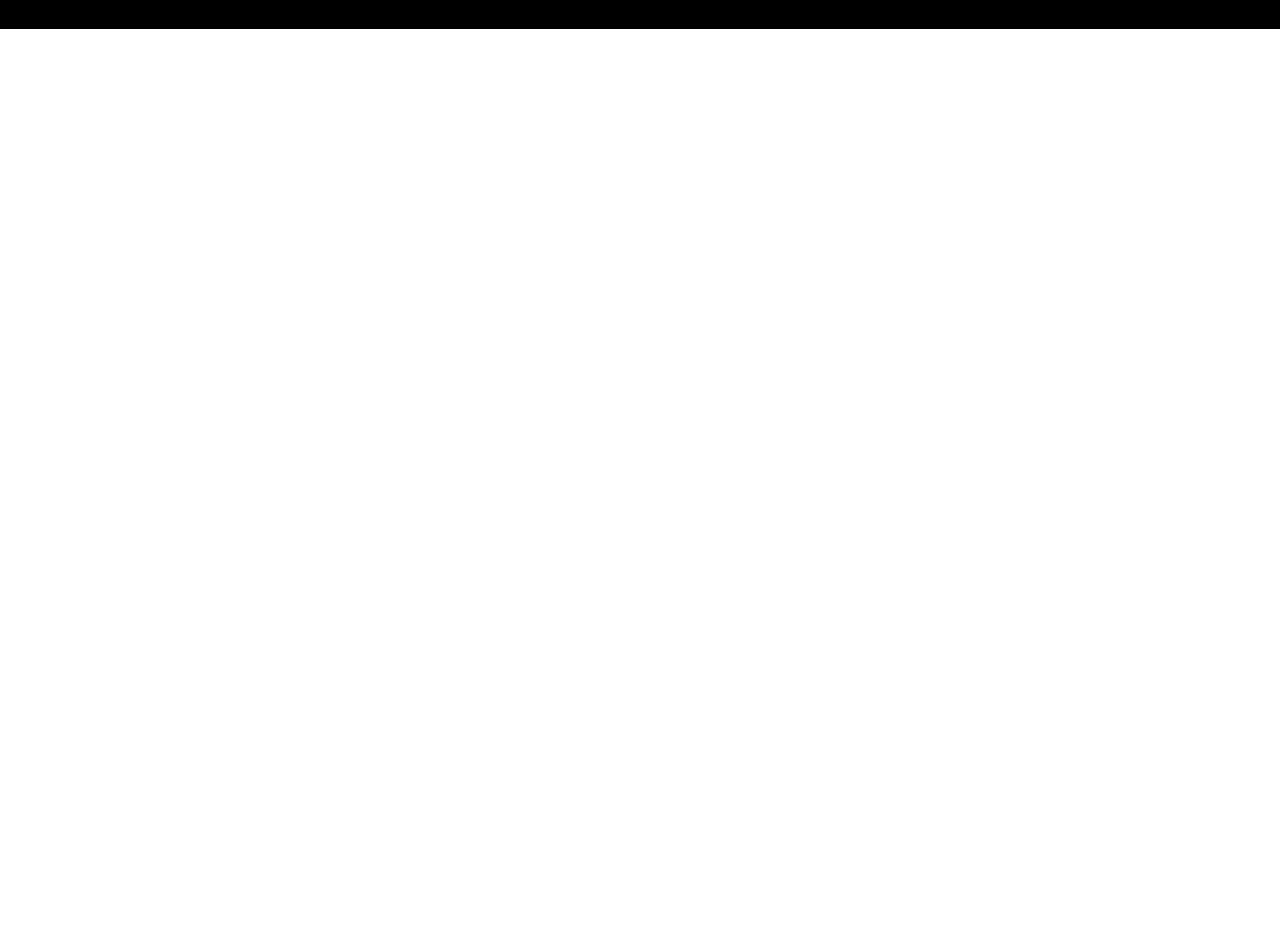
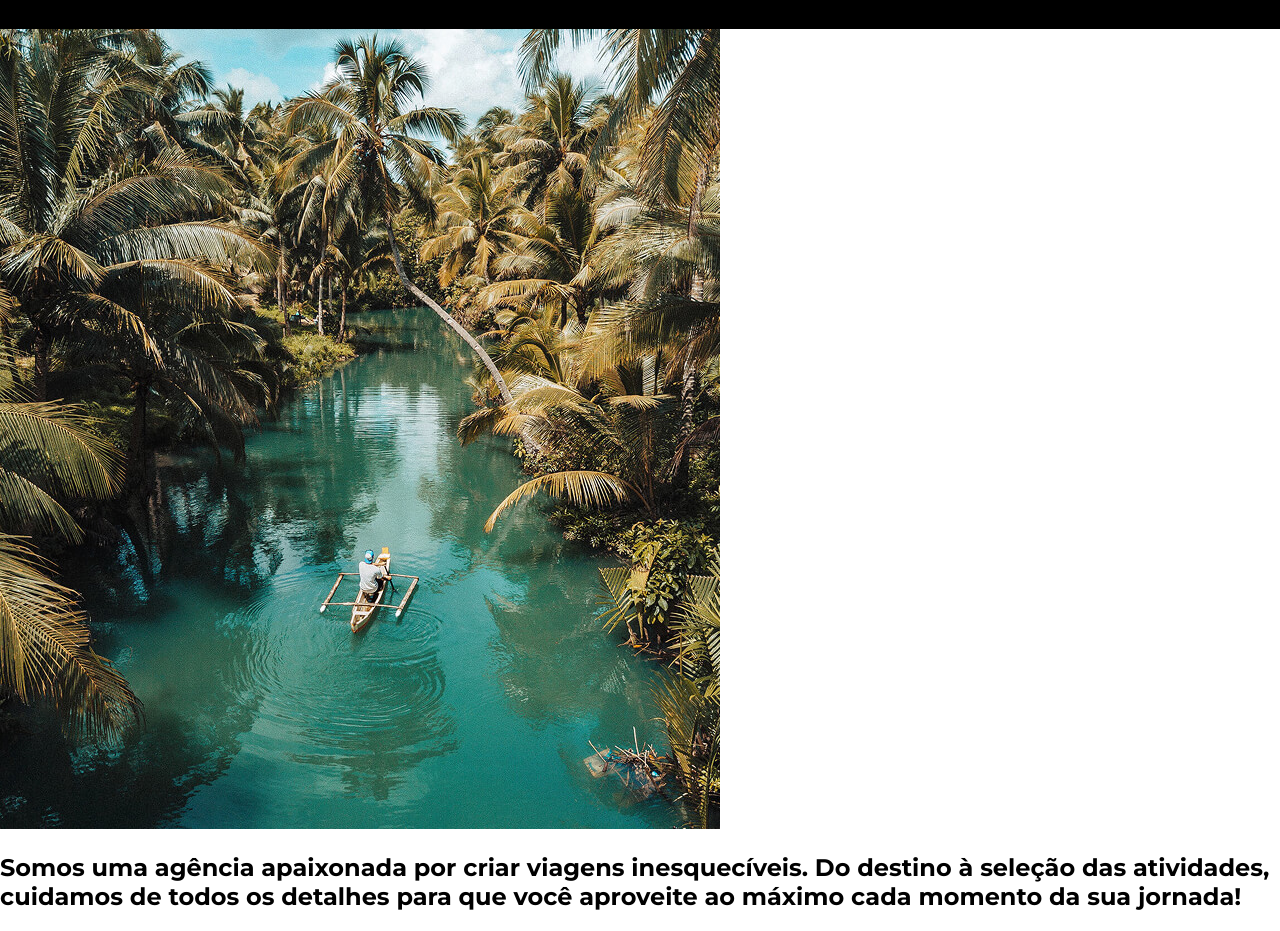
Before and after one commit to RafaelCelso/jornada-viagens, a plain HTML site: page index.html in a window 1280 px wide. Shown: the part 124-1055 px from the top of the page. Before the commit the page ends 800 px from the top, so only its background shows below. Drawn offline with Linux system fonts and the light colour scheme.

Commit message:
Iniciando estrutura do hero

```diff
--- a/css/style.css
+++ b/css/style.css
@@ -1,2 +1,3 @@
 @import url(global.css);
 @import url(header.css);
+@import url(hero.css);
--- a/index.html
+++ b/index.html
@@ -53,5 +53,9 @@
         </nav>
       </div>
     </header>
+    <section class="hero">
+      <img src="img/hero-mobile.jpg" alt="">
+      <h2>Somos uma agência apaixonada por criar viagens inesquecíveis. Do destino à seleção das atividades, cuidamos de todos os detalhes para que você aproveite ao máximo cada momento da sua jornada!</h2>
+    </section>
   </body>
 </html>
```
Also changed, not shown: css/hero.css (added), img/hero-mobile.jpg (added).
